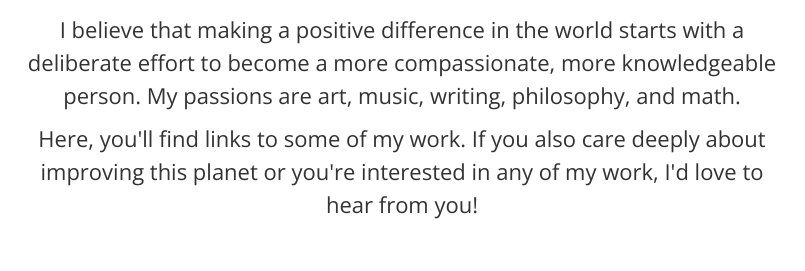
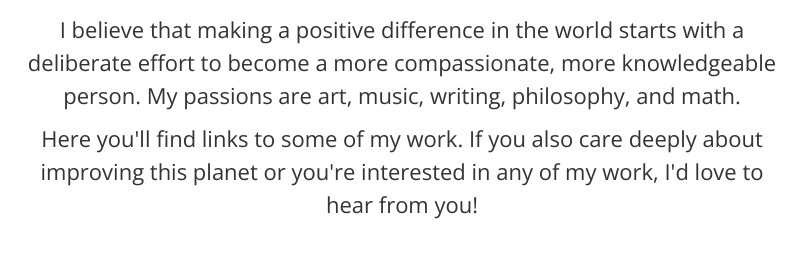
Before and after one commit to llotneb/llotneb.github.io, a plain HTML site: page index.html in a window 1280 px wide. Shown: the part 969-1240 px from the top of the page, 433-1238 px from the left. Drawn offline with nearby package versions, Linux system fonts and the light colour scheme.

Commit message:
Fix comma.

```diff
--- a/index.html
+++ b/index.html
@@ -1,4 +1,4 @@
-<!DOCTYPE html>
+<eDOCTYPE html>
 <!--[if IE 9]> <html lang="en" class="ie9"> <![endif]-->
 <!--[if !IE]><!-->
 <html lang="en">
@@ -153,7 +153,7 @@
 						        <h1 id="about" class="title text-center">Call me <span>Ben.</span></h1>
 							    <p class="xlarge text-center">I believe that making a positive difference in the world starts with a deliberate effort to become a more compassionate, more knowledgeable person. My passions are art, music, writing, philosophy, and math.</p>
 
-                                <p class="xlarge text-center"> Here, you'll find links to some of my work. If you also care deeply about improving this planet or you're interested in any of my work, I'd love to hear from you!</p>
+                                <p class="xlarge text-center"> Here you'll find links to some of my work. If you also care deeply about improving this planet or you're interested in any of my work, I'd love to hear from you!</p>
 								</p>
 							</div>
 						</div>
```
